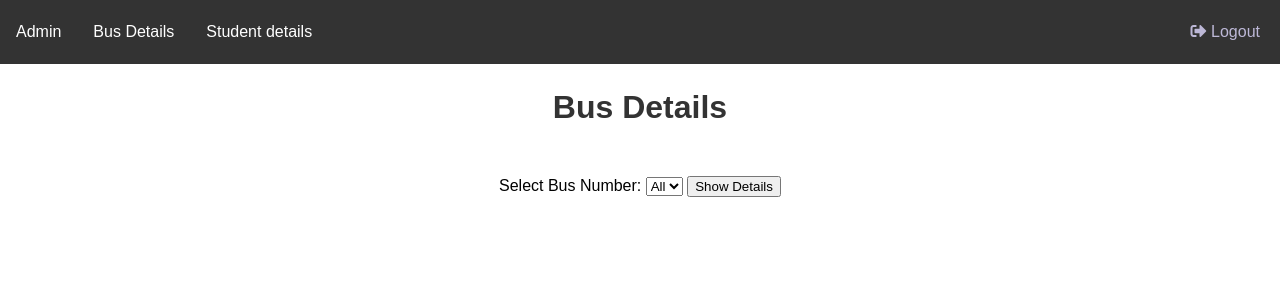
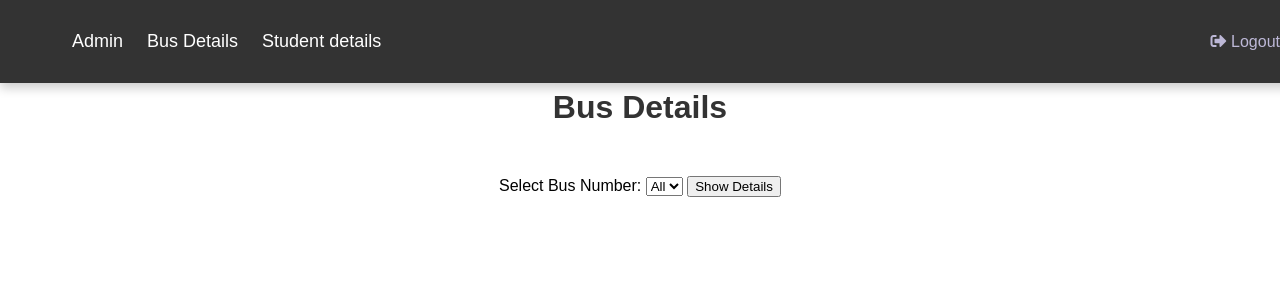
Before and after one commit to SooryaPandian/Bus-fee-Payement--Python, a Flask app: page /transport in a window 1280 px wide. Shown: the top 300 px of the page. Run offline with Flask 3, Linux system fonts and the light colour scheme.

Commit message:
Update transport.html

```diff
--- a/templates/transport.html
+++ b/templates/transport.html
@@ -38,34 +38,49 @@
             display: flex;
             justify-content: space-between;
             align-items: center;
+            padding: 15px 20px;
+            width: 100%;
             position: fixed;
             top: 0;
             left: 0;
-            height: 8%;
-            width: 100%;
+            box-shadow: 0 5px 10px rgba(0, 0, 0, 0.2);
+            z-index: 1000; /* Ensure it stays on top */
         }
 
-        nav ul {
-            list-style-type: none;
-            margin: 0;
-            padding: 0;
+        .nav-links {
+            display: flex;
+            align-items: center;
         }
 
-        nav ul li {
-            float: left;
+        .nav-links li {
+            list-style: none;
+            margin: 0 12px;
         }
 
-        nav ul li a {
-            display: block;
+        .nav-links li a {
+            position: relative;
             color: white;
-            text-align: center;
-            padding: 14px 16px;
+            font-size: 18px;
+            font-weight: 500;
+            padding: 6px 0;
             text-decoration: none;
+            transition: all 0.4s ease;
         }
 
-        nav ul li a:hover {
-            background-color: #ddd;
-            color: black;
+        .nav-links li a:before {
+            content: '';
+            position: absolute;
+            bottom: 0;
+            left: 0;
+            height: 3px;
+            width: 0%;
+            background-color: #4CAF50;
+            border-radius: 12px;
+            transition: all 0.4s ease;
+        }
+
+        .nav-links li a:hover:before {
+            width: 100%;
         }
         .logout a {
             color: #bdb8d7;
@@ -97,7 +112,7 @@
 </head>
 <body>
     <nav>
-        <ul>
+        <ul class="nav-links">
             <li><a href="/admin">Admin</a></li>
             <li><a href="/transport">Bus Details</a></li>
              <li><a href="/student">Student details</a></li>
```
